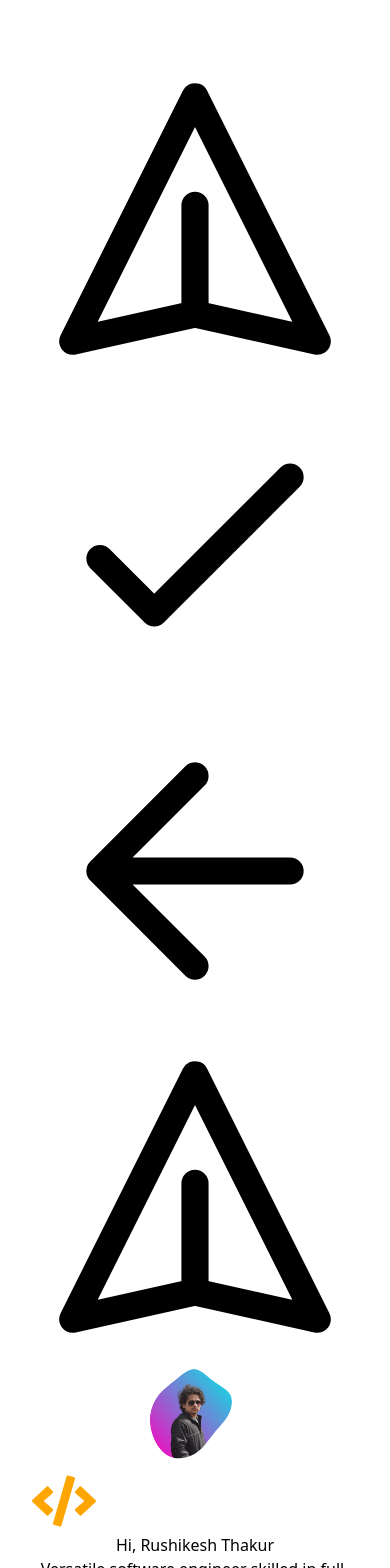
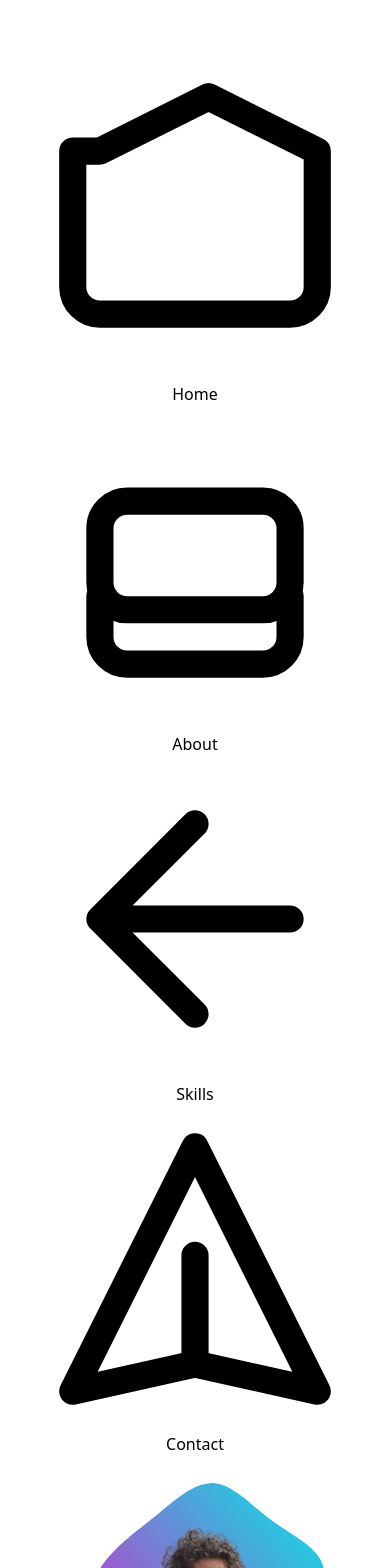
Before and after one commit to rushikeshthakur25/PortfolioRT, a React (Vite) app: page / in a window 390 px wide. Shown: the top 1568 px of the page. Built offline with nearby package versions, Linux system fonts and the light colour scheme.

Commit message:
add navbar

```diff
--- a/src/components/About/About.jsx
+++ b/src/components/About/About.jsx
@@ -22,7 +22,7 @@ export default function About() {
                         <img src={man} alt="image" />
                     </div>
                     <div className="md:7/12 lg:w-6/12">
-                        <h2 className="text-2xl text-gray-900 font-bold md:text-4xl">
+                        <h2 className="text-2xl text-orange-700 font-bold md:text-4xl">
                             Here's a snapshot of my career and education
                         </h2>
                         <p className="mt-6 text-gray-600">
@@ -41,8 +41,7 @@ export default function About() {
                             <div className="text-center">
                                 <h3 className="text-2xl font-bold text-gray-200">Work Experience</h3>
                                 <p className="mt-2 text-gray-400">
-                                    Inter at PorsperTech: Developed web projects and gained hands-on experience in web security, including participation in bug bounty programs on platforms like HackerOne and Bugcrowd.
-                                </p>
+                                Intern at ProsperTech: Engaged in developing web projects, acquiring hands-on development experience.                                </p>
                             </div>
                         </div>
                     </div>
--- a/src/components/Header/Header.jsx
+++ b/src/components/Header/Header.jsx
@@ -20,30 +20,34 @@ export default function Header() {
                         )}
                     </svg>
                 </button>
-                <nav className={`lg:flex lg:space-x-8 flex items-stretch ${isMobileMenuOpen ? 'block' : 'hidden'}`}>
-                    <NavLink to="/" className="nav-link">
+                <nav className={`lg:flex lg:space-x-8 ${isMobileMenuOpen ? 'block' : 'hidden'}`}>
+                    {/* Home Link */}
+                    <NavLink to="/" className="nav-link flex items-center" title="Home">
+                        <svg className="w-6 h-6 mr-2" fill="none" stroke="currentColor" viewBox="0 0 24 24" xmlns="http://www.w3.org/2000/svg">
+                            <path strokeLinecap="round" strokeLinejoin="round" strokeWidth={2} d="M3 7v10a2 2 0 002 2h14a2 2 0 002-2V7l-8-4-8 4z" />
+                        </svg>
+                        <span className="tooltip">Home</span>
+                    </NavLink>
+                    {/* About Link */}
+                    <NavLink to="/about" className="nav-link flex items-center" title="About">
+                        <svg className="w-6 h-6 mr-2" fill="none" stroke="currentColor" viewBox="0 0 24 24" xmlns="http://www.w3.org/2000/svg">
+                            <path strokeLinecap="round" strokeLinejoin="round" strokeWidth={2} d="M19 14v3a2 2 0 01-2 2H7a2 2 0 01-2-2v-3m14-4v3m0 0V9a2 2 0 00-2-2H7a2 2 0 00-2 2v4a2 2 0 002 2h10a2 2 0 002-2z" />
+                        </svg>
+                        <span className="tooltip">About</span>
+                    </NavLink>
+                    {/* Skills Link */}
+                    <NavLink to="/skill" className="nav-link flex items-center" title="Skills">
+                        <svg className="w-6 h-6 mr-2" fill="none" stroke="currentColor" viewBox="0 0 24 24" xmlns="http://www.w3.org/2000/svg">
+                            <path strokeLinecap="round" strokeLinejoin="round" strokeWidth={2} d="M19 12H6M12 5l-7 7 7 7" />
+                        </svg>
+                        <span className="tooltip">Skills</span>
+                    </NavLink>
+                    {/* Contact Link */}
+                    <NavLink to="/contact" className="nav-link flex items-center" title="Contact">
                         <svg className="w-6 h-6 mr-2" fill="none" stroke="currentColor" viewBox="0 0 24 24" xmlns="http://www.w3.org/2000/svg">
                             <path strokeLinecap="round" strokeLinejoin="round" strokeWidth={2} d="M12 19l9 2-9-18-9 18 9-2zm0 0v-8" />
                         </svg>
-
-                    </NavLink>
-                    <NavLink to="/about" className="nav-link">
-                        <svg className="w-6 h-6 mr-2" fill="none" stroke="currentColor" viewBox="0 0 24 24" xmlns="http://www.w3.org/2000/svg">
-                            <path strokeLinecap="round" strokeLinejoin="round" strokeWidth={2} d="M5 13l4 4L19 7" />
-                        </svg>
-
-                    </NavLink>
-                    <NavLink to="/skill" className="nav-link">
-                        <svg className="w-6 h-6 mr-2" fill="none" stroke="currentColor" viewBox="0 0 24 24" xmlns="http://www.w3.org/2000/svg">
-                            <path strokeLinecap="round" strokeLinejoin="round" strokeWidth={2} d="M19 12H6M12 5l-7 7 7 7" />
-                        </svg>
-
-                    </NavLink>
-                    <NavLink to="/contact" className="nav-link">
-                        <svg className="w-6 h-6 mr-2" fill="none" stroke="currentColor" viewBox="0 0 24 24" xmlns="http://www.w3.org/2000/svg">
-                            <path strokeLinecap="round" strokeLinejoin="round" strokeWidth={2} d="M12 19l9 2-9-18-9 18 9-2zm0 0v-8" />
-                        </svg>
-
+                        <span className="tooltip">Contact</span>
                     </NavLink>
                 </nav>
             </div>
--- a/src/components/Svg/Svg.jsx
+++ b/src/components/Svg/Svg.jsx
@@ -3,7 +3,7 @@ import rushi from '../../assets/img/rushi.png'
 
 const Svg = () => {
   return (
-    <svg id="sw-js-blob-svg" viewBox="-100 0 300 100" xmlns="http://www.w3.org/2000/svg">
+    <svg id="sw-js-blob-svg" viewBox="-6 0 100 100" xmlns="http://www.w3.org/2000/svg">
       <defs>
         <linearGradient id="sw-gradient" x1="0" x2="1" y1="1" y2="0">
           <stop id="stop1" stopColor="rgba(255, 0, 190.062, 1)" offset="0%"></stop>
```
Also changed, not shown: src/App.jsx (line endings or trailing spaces), src/index.css (line endings or trailing spaces).
